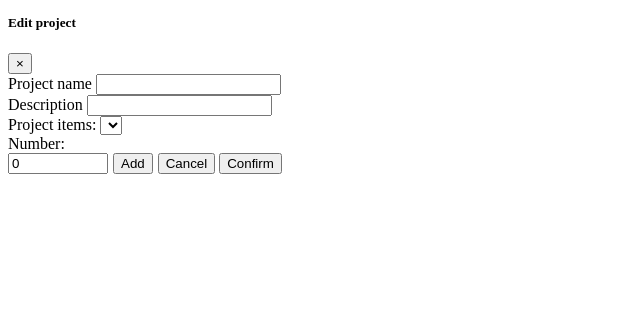
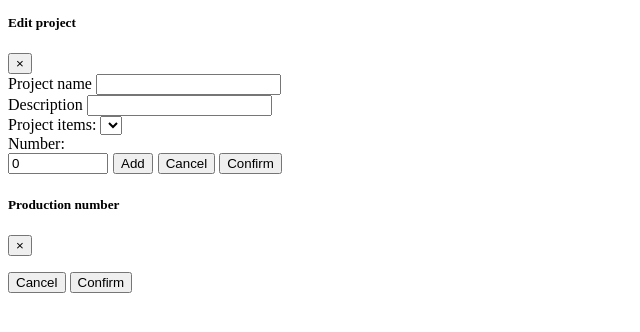
Before and after one commit to akane0151/ZIM, a CodeIgniter app: the page made by application/views/pages/projects.php in a window 1280 px wide. Shown: the part 282-614 px from the top of the page, without its empty margins (0-640 px from the left). Run offline with CodeIgniter, Linux system fonts and the light colour scheme; lists and menus that the app fills with data are empty.

Commit message:
project calculation done!2

```diff
--- a/application/views/pages/projects.php
+++ b/application/views/pages/projects.php
@@ -4,39 +4,10 @@
 
                 <div class="col-md-12">
                     <h3 style="text-align: center;">Projects</h3>
-                    <!-- DATA TABLE-->
-                    <!--div class="table-data__tool">
-                        <div class="table-data__tool-left">
-                            <!div class="rs-select2--light rs-select2--md">
-                                <select class="js-select2" name="property">
-                                    <option selected="selected">All Properties</option>
-                                    <option value="">Option 1</option>
-                                    <option value="">Option 2</option>
-                                </select>
-                                <div class="dropDownSelect2"></div>
-                            </div>
-                            <div class="rs-select2--light rs-select2--sm">
-                                <select class="js-select2" name="time">
-                                    <option selected="selected">Today</option>
-                                    <option value="">3 Days</option>
-                                    <option value="">1 Week</option>
-                                </select>
-                                <div class="dropDownSelect2"></div>
-                            </div>
-                            <button class="au-btn-filter">
-                                <i class="zmdi zmdi-filter-list"></i>filters</button>
-                        </div-->
+
                         <div class="table-data__tool-right">
                             <button id="addbutton" class="au-btn au-btn-icon au-btn--green au-btn--small" data-toggle="modal" data-target="#addModal">
                                 <i class="zmdi zmdi-plus"></i>add</button>
-                            <!--div class="rs-select2--dark rs-select2--sm rs-select2--dark2">
-                                <select class="js-select2" name="type">
-                                    <option selected="selected">Export</option>
-                                    <option value="">Option 1</option>
-                                    <option value="">Option 2</option>
-                                </select>
-                                <div class="dropDownSelect2"></div>
-                            </div-->
                         </div>
                 </div>
                 <div class="table-responsive table--no-card m-b-30">
@@ -87,15 +58,17 @@
                                                 <div class="form-group">
                                                     <label for="number" class="control-label mb-1" style="width: 100%;float:left;margin-right: 5px;">Number:</label>
                                                     <input id="number" name="number" style="width:100px;float:left;margin-right: 5px;" type="number" class="input-sm form-control-sm form-control" aria-required="true" aria-invalid="false" value="0">
-                                            </form>
                                                     <button id="item-add" style="float:left;margin-right: 5px;" class="btn btn-warning btn-sm">Add</button>
                                                 </div>
                                             </div>
-                                        </div>
+                                    </form>
+
+                                    <div class="col-md-12">
                                     <div id="list-items" class="form-group">
                                         <ul>
 
                                         </ul>
+                                    </div>
                                     </div>
                                 </div>
                                 <div class="modal-footer">
@@ -105,6 +78,8 @@
                             </div>
                         </div>
                     </div>
+                    <!-- end modal medium -->
+
                     <!-- end modal medium -->
                     <div class="modal fade" id="editModal" tabindex="-1" role="dialog" aria-labelledby="mediumModalLabel" aria-hidden="true">
                         <div class="modal-dialog modal-lg" role="document">
@@ -116,12 +91,11 @@
                                     </button>
                                 </div>
                                 <div class="modal-body">
-                                    <form id="add-form" method="post" role="form">
+                                    <form id="edit-form" method="post" role="form">
                                         <div class="form-group">
                                             <label for="name" class="control-label mb-1">Project name</label>
                                             <input id="name" name="name" minlength="3" maxlength="50" type="text" class="form-control" aria-required="true" aria-invalid="false" value="">
                                         </div>
-
                                         <div class="form-group">
                                             <label for="description" class="control-label mb-1">Description</label>
                                             <input id="description" name="description" type="text" class="form-control" aria-required="true" aria-invalid="false" value="">
@@ -139,32 +113,53 @@
                                                 <div class="form-group">
                                                     <label for="number" class="control-label mb-1" style="width: 100%;float:left;margin-right: 5px;">Number:</label>
                                                     <input id="number" name="number" style="width:100px;float:left;margin-right: 5px;" type="number" class="input-sm form-control-sm form-control" aria-required="true" aria-invalid="false" value="0">
-                                    </form>
                                                     <button id="item-add" style="float:left;margin-right: 5px;" class="btn btn-warning btn-sm">Add</button>
                                                 </div>
                                             </div>
-                        </div>
+                                    </form>
+                                    <div class="col-md-12">
                                     <div id="list-items" class="form-group">
                                         <ul>
 
                                         </ul>
                                     </div>
                                     </div>
+                                </div>
                                 <div class="modal-footer">
                                     <button type="button" class="btn btn-secondary" data-dismiss="modal">Cancel</button>
                                     <button id="update-btn" class="btn btn-primary">Confirm</button>
                                 </div>
-
                             </div>
                         </div>
                     </div>
+                <!-- end modal medium -->
+                <div class="modal fade" id="showModal" tabindex="-1" role="dialog" aria-labelledby="smallModalLabel" aria-hidden="true">
+                    <div class="modal-dialog modal-sm" role="document">
+                        <div class="modal-content">
+                            <div class="modal-header">
+                                <h5 class="modal-title" id="mediumModalLabel">Production number</h5>
+                                <button type="button" class="close" data-dismiss="modal" aria-label="Close">
+                                    <span aria-hidden="true">&times;</span>
+                                </button>
+                            </div>
+                            <div class="modal-body">
+                                <p id="data"></p>
+
+                            </div>
+                            <div class="modal-footer">
+                                <button type="button" class="btn btn-secondary" data-dismiss="modal">Cancel</button>
+                                <button id="update-btn" class="btn btn-primary">Confirm</button>
+                            </div>
+                        </div>
+                    </div>
+                </div>
+
                     <!-- end modal medium -->
                     <!-- END DATA TABLE-->
             </div>
         </div>
 
 </div>
-
 </div>
 <script type="text/javascript">
     $(document).ready(function () {
@@ -319,7 +314,8 @@
                 dataType : "JSON",
                 data : {id:pid},
                 success: function(data){
-                    alert(data + " copy of this project could be produced." );
+                   $("#showModal .modal-body #data").html(data + " copy of this project could be produced." );
+                   $("#showModal").modal('show');
                 },
                 error: function(XMLHttpRequest, textStatus, errorThrown) {
                     $(".loading").css('visibility','hidden');
```
Lines whose indentation alone changed are shown as unchanged.
